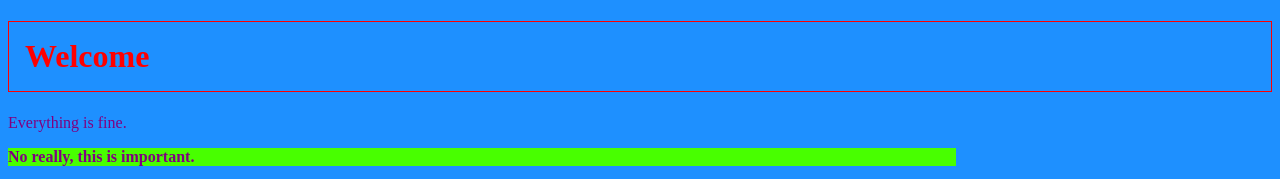
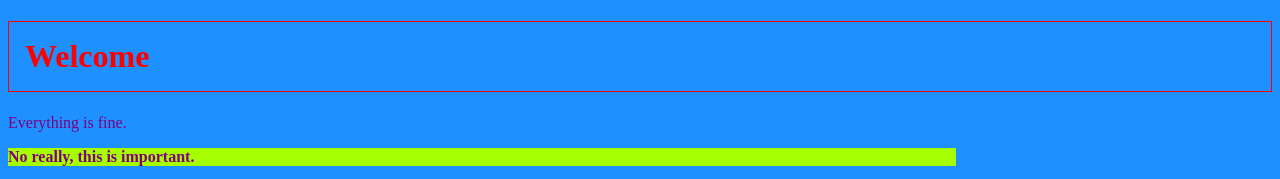
Before and after one commit to djr206/css-basics, a plain HTML site: page index.html in a window 1280 px wide. In both pictures the pointer is over the element "No really, this is important.". Shown: the top 179 px of the page. Drawn offline with Linux system fonts and the light colour scheme.

Commit message:
more css style mods

```diff
--- a/index.html
+++ b/index.html
@@ -22,7 +22,7 @@
        font-weight: bold;
      }
      .important:hover {
-       background-color: rgb(72, 255, 0);
+       background-color: rgb(166, 255, 0);
      }
      #lead-paragraph {
        color: purple;
```
